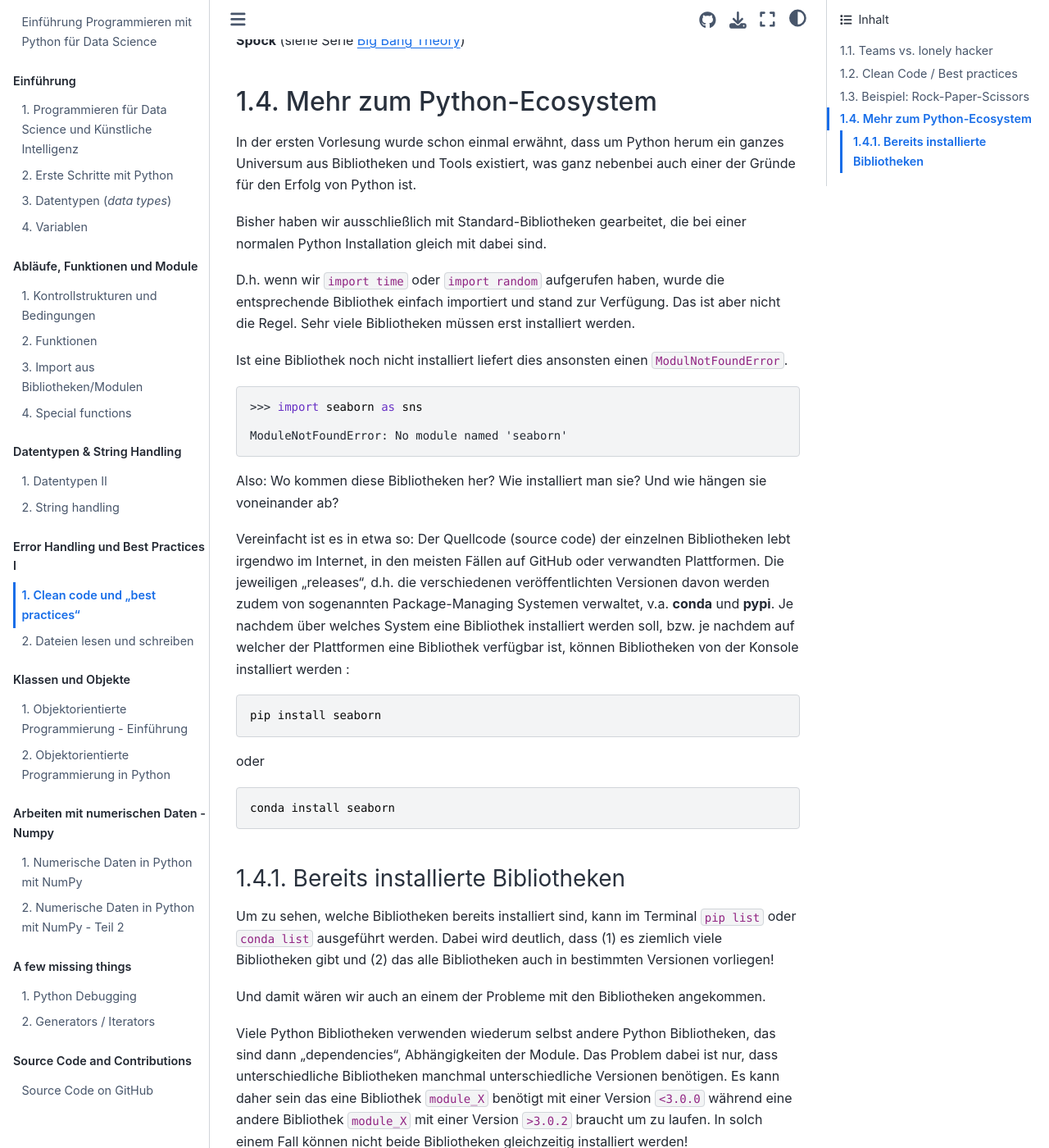
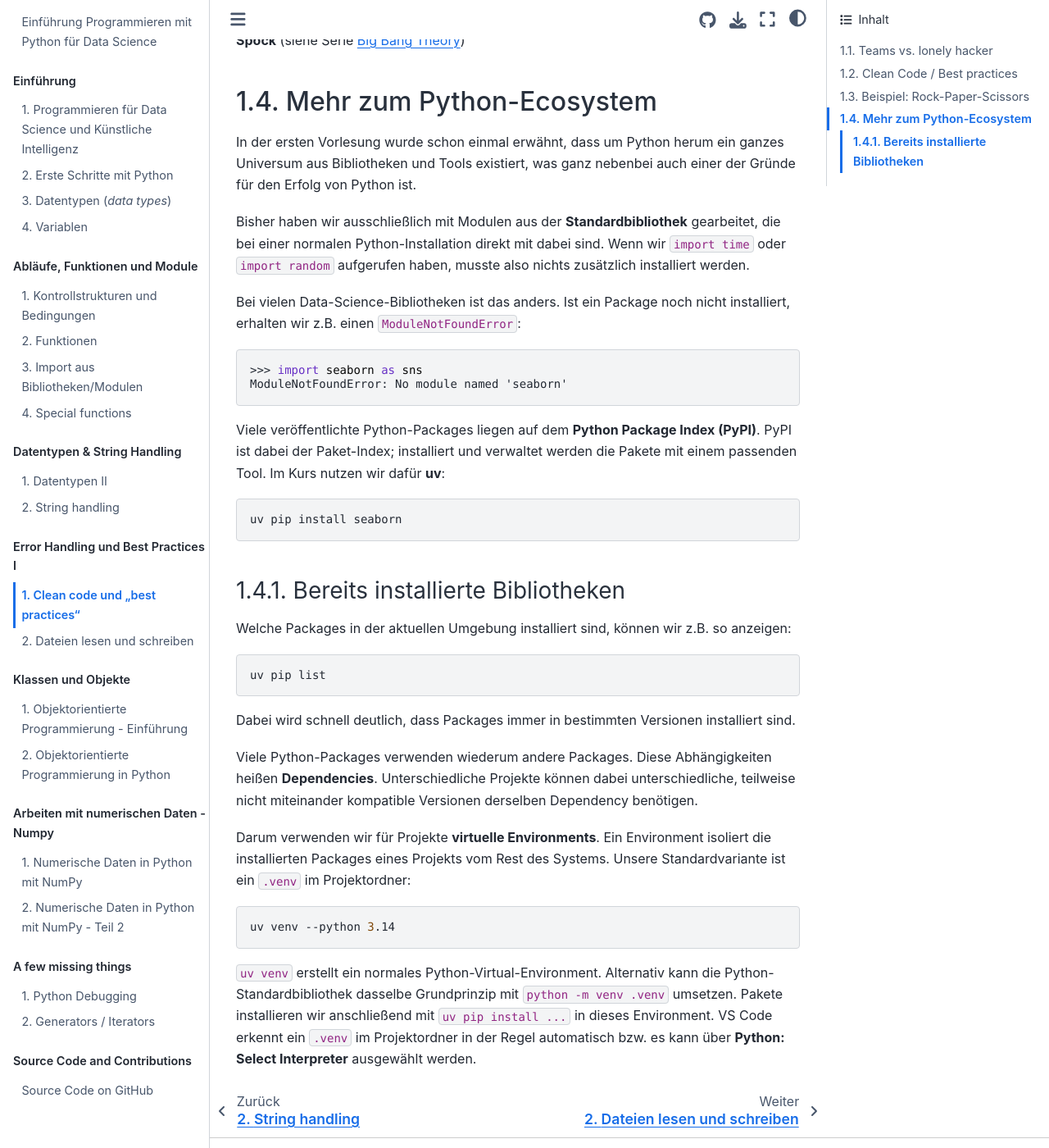
Before and after one commit to florian-huber/python-introduction, a Jupyter Book: the page built from lesson_material_german/05_one_step_back-best_practices.md, in a window 1280 px wide and 1400 px high, scrolled down 7846 px. Shown: the whole window at 82% size. Built offline with Jupyter Book 1.0.4 settings and Sphinx 7.4.7 and the Sphinx Book theme 1.1.4, drawn with Linux system fonts in a browser that asks for light colours; pages that are not in the unit, such as notebooks, are missing from menus; comment, search, counter and statistics services are not loaded; some of the changed text lies outside the part shown.

Commit message:
updates / fixes

````diff
--- a/lesson_material_german/05_one_step_back-best_practices.md
+++ b/lesson_material_german/05_one_step_back-best_practices.md
@@ -351,39 +351,37 @@ Apropos ergänzen: Mit den Code-Aufbau über die Funktionen ist es nun auch gut
 
 In der ersten Vorlesung wurde schon einmal erwähnt, dass um Python herum ein ganzes Universum aus Bibliotheken und Tools existiert, was ganz nebenbei auch einer der Gründe für den Erfolg von Python ist.
 
-Bisher haben wir ausschließlich mit Standard-Bibliotheken gearbeitet, die bei einer normalen Python Installation gleich mit dabei sind.
+Bisher haben wir ausschließlich mit Modulen aus der **Standardbibliothek** gearbeitet, die bei einer normalen Python-Installation direkt mit dabei sind. Wenn wir `import time` oder `import random` aufgerufen haben, musste also nichts zusätzlich installiert werden.
 
-D.h. wenn wir `import time` oder `import random` aufgerufen haben, wurde die entsprechende Bibliothek einfach importiert und stand zur Verfügung. Das ist aber nicht die Regel. Sehr viele Bibliotheken müssen erst installiert werden.
-
-Ist eine Bibliothek noch nicht installiert liefert dies ansonsten einen `ModulNotFoundError`.
+Bei vielen Data-Science-Bibliotheken ist das anders. Ist ein Package noch nicht installiert, erhalten wir z.B. einen `ModuleNotFoundError`:
 
 ```
 >>> import seaborn as sns
-
 ModuleNotFoundError: No module named 'seaborn'
 ```
 
-Also: Wo kommen diese Bibliotheken her? Wie installiert man sie? Und wie hängen sie voneinander ab?
+Viele veröffentlichte Python-Packages liegen auf dem **Python Package Index (PyPI)**. PyPI ist dabei der Paket-Index; installiert und verwaltet werden die Pakete mit einem passenden Tool. Im Kurs nutzen wir dafür **uv**:
 
-Vereinfacht ist es in etwa so:
-Der Quellcode (source code) der einzelnen Bibliotheken lebt irgendwo im Internet, in den meisten Fällen auf GitHub oder verwandten Plattformen. Die jeweiligen "releases", d.h. die verschiedenen veröffentlichten Versionen davon werden zudem von sogenannten Package-Managing Systemen verwaltet, v.a. **conda** und **pypi**. Je nachdem über welches System eine Bibliothek installiert werden soll, bzw. je nachdem auf welcher der Plattformen eine Bibliothek verfügbar ist, können Bibliotheken  von der Konsole installiert werden :
-
-```
-pip install seaborn
-```
-
-oder
-
-```
-conda install seaborn
+```bash
+uv pip install seaborn
 ```
 
 ### Bereits installierte Bibliotheken
 
-Um zu sehen, welche Bibliotheken bereits installiert sind, kann im Terminal `pip list` oder `conda list` ausgeführt werden. Dabei wird deutlich, dass (1) es ziemlich viele Bibliotheken gibt und (2) das alle Bibliotheken auch in bestimmten Versionen vorliegen!
+Welche Packages in der aktuellen Umgebung installiert sind, können wir z.B. so anzeigen:
 
-Und damit wären wir auch an einem der Probleme mit den Bibliotheken angekommen.
+```bash
+uv pip list
+```
 
-Viele Python Bibliotheken verwenden wiederum selbst andere Python Bibliotheken, das sind dann "dependencies", Abhängigkeiten der Module. Das Problem dabei ist nur, dass unterschiedliche Bibliotheken manchmal unterschiedliche Versionen benötigen. Es kann daher sein das eine Bibliothek `module_X` benötigt mit einer Version `<3.0.0` während eine andere Bibliothek `module_X` mit einer Version `>3.0.2` braucht um zu laufen. In solch einem Fall können nicht beide Bibliotheken gleichzeitig installiert werden!
+Dabei wird schnell deutlich, dass Packages immer in bestimmten Versionen installiert sind.
 
-Um solchen Konflikten so weit es geht aus dem Weg zu gehen, verwenden viele Nutzer*Innen sogenannte **Environments**, also Umgebungen, die es erlauben verschiedene Python-Ecosystems parallel installiert zu haben. Wir werden zu einem späteren Zeitpunkt dafür **conda** nutzen.
+Viele Python-Packages verwenden wiederum andere Packages. Diese Abhängigkeiten heißen **Dependencies**. Unterschiedliche Projekte können dabei unterschiedliche, teilweise nicht miteinander kompatible Versionen derselben Dependency benötigen.
+
+Darum verwenden wir für Projekte **virtuelle Environments**. Ein Environment isoliert die installierten Packages eines Projekts vom Rest des Systems. Unsere Standardvariante ist ein `.venv` im Projektordner:
+
+```bash
+uv venv --python 3.14
+```
+
+`uv venv` erstellt ein normales Python-Virtual-Environment. Alternativ kann die Python-Standardbibliothek dasselbe Grundprinzip mit `python -m venv .venv` umsetzen. Pakete installieren wir anschließend mit `uv pip install ...` in dieses Environment. VS Code erkennt ein `.venv` im Projektordner in der Regel automatisch bzw. es kann über **Python: Select Interpreter** ausgewählt werden.
````
Also changed, not shown: lesson_material_german/05_open_files.md (+17 -16 lines).
